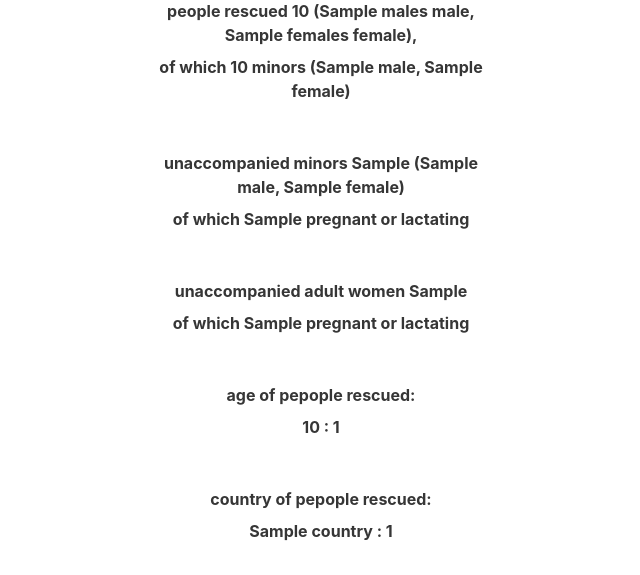
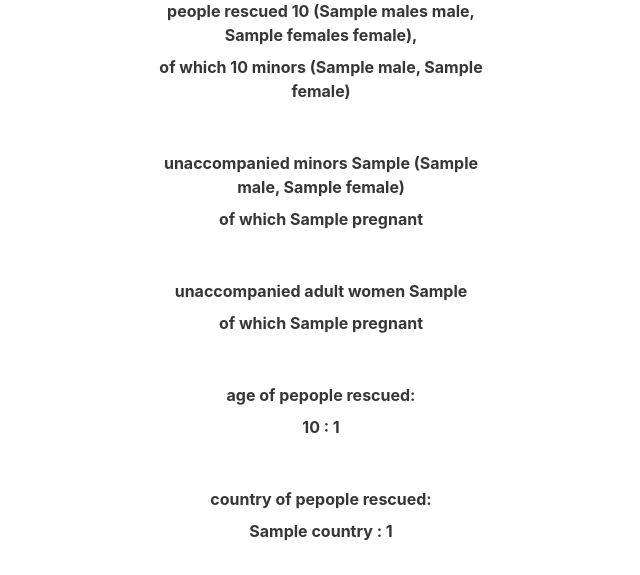
Before and after one commit to rodekruis/ocean-viking-rescues, a Flask app: template templates/data.html in a window 1280 px wide. Shown: the part 213-788 px from the top of the page, without its empty margins (319-959 px from the left). Run offline with Flask 2, Linux system fonts and the light colour scheme; the template is opened without the code that fills it: most values are stand-ins (such as "Sample title", 1, 10 or a date in 2020).

Commit message:
remove breastfeeding from webpage

```diff
--- a/templates/data.html
+++ b/templates/data.html
@@ -43,7 +43,7 @@
         <div class="column is-one-third-desktop">
           <div class="block my-3">
               <label for="" class="label">unaccompanied minors {{ unacc_minors }} ({{ unacc_minors_male }} male, {{ unacc_minors_female }} female)</label>
-              <label for="" class="label">of which {{ unacc_pregnant_minors }} pregnant or lactating</label>
+              <label for="" class="label">of which {{ unacc_pregnant_minors }} pregnant</label>
           </div>
         </div>
       </div>
@@ -51,7 +51,7 @@
         <div class="column is-one-third-desktop">
           <div class="block my-3">
               <label for="" class="label">unaccompanied adult women {{ unacc_women }} </label>
-              <label for="" class="label">of which {{ unacc_pregnant_women }} pregnant or lactating</label>
+              <label for="" class="label">of which {{ unacc_pregnant_women }} pregnant</label>
           </div>
         </div>
       </div>
```
Also changed, not shown: 1 other file.
